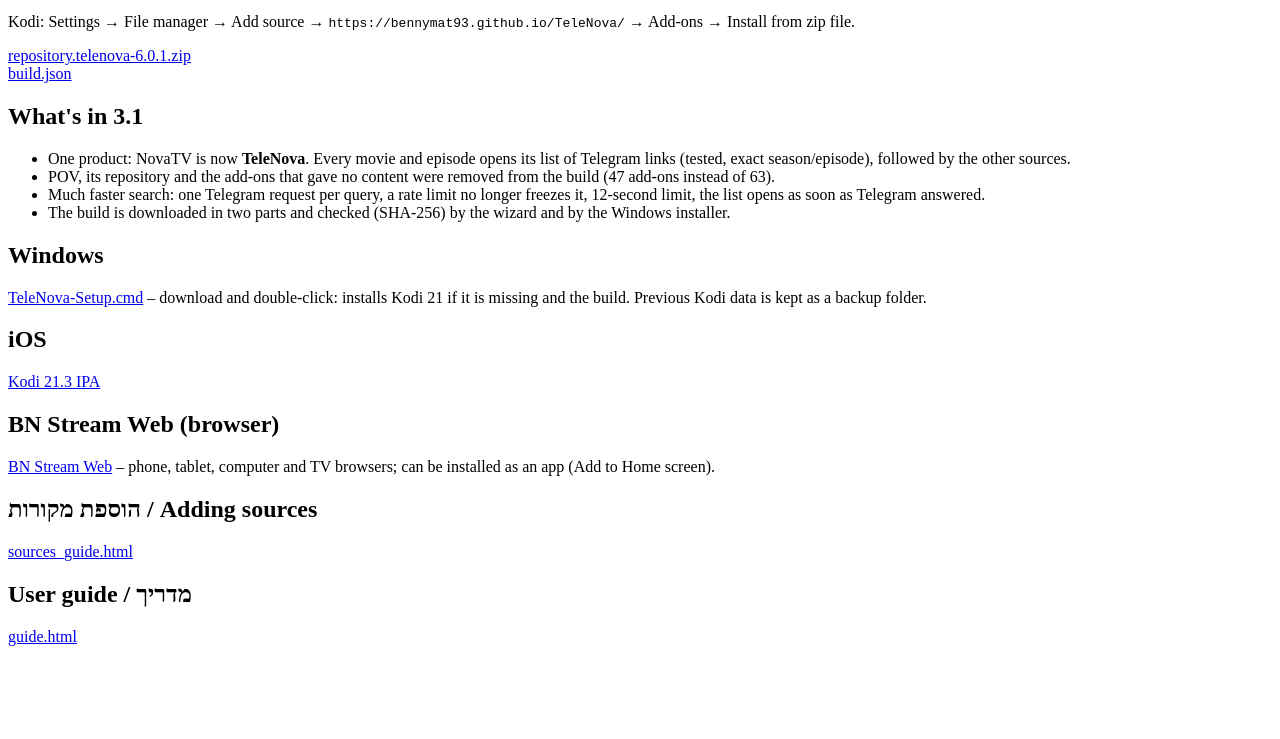
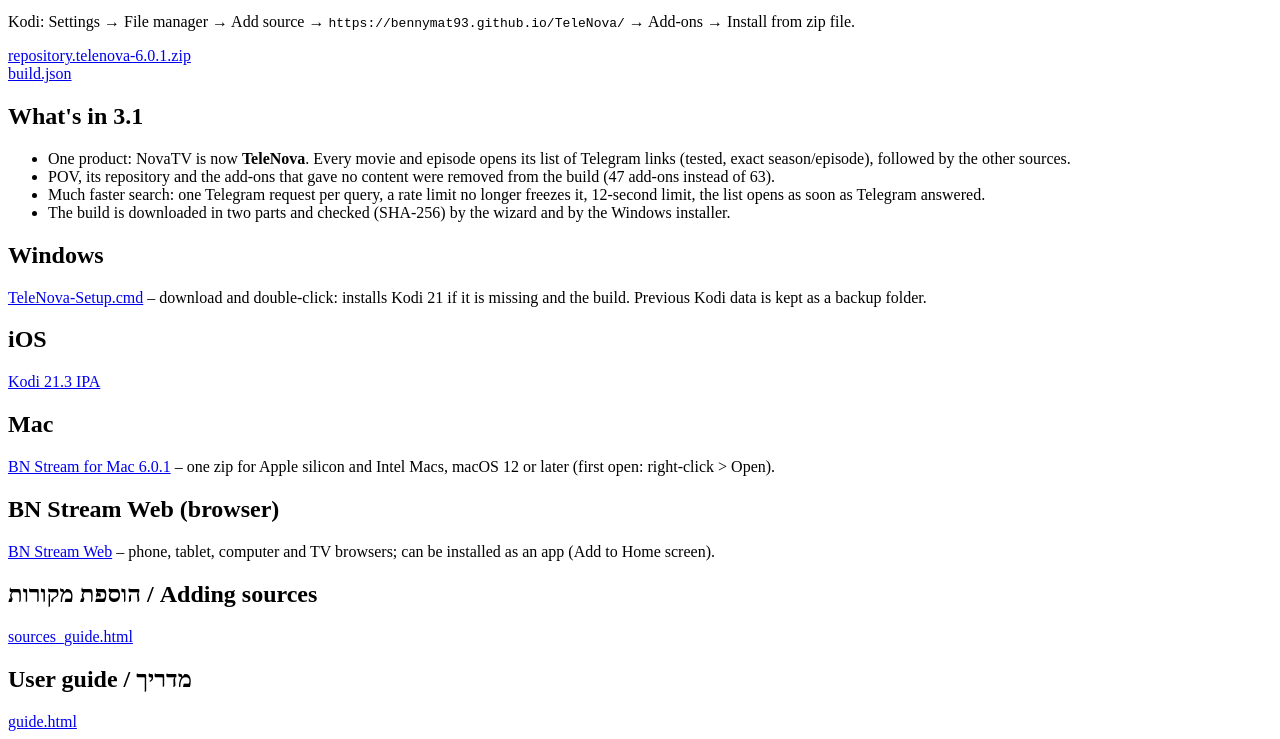
Before and after one commit to bennymat93/TeleNova, a plain HTML site: page index.html in a window 1280 px wide. Shown: the part 101-840 px from the top of the page. Before the commit the page ends 800 px from the top, so only its background shows below. Drawn offline with Linux system fonts and the light colour scheme.

Commit message:
Site: link to BN Stream for Mac 6.0.1 on the main page
Co-Authored-By: Claude Opus 5.5 <noreply@anthropic.com>

```diff
--- a/index.html
+++ b/index.html
@@ -15,6 +15,8 @@
 <a href="windows/TeleNova-Setup.cmd" download>TeleNova-Setup.cmd</a> &ndash; download and double-click: installs Kodi 21 if it is missing and the build. Previous Kodi data is kept as a backup folder.
 <h2>iOS</h2>
 <a href="ios/">Kodi 21.3 IPA</a>
+<h2>Mac</h2>
+<a href="mac/">BN Stream for Mac 6.0.1</a> &ndash; one zip for Apple silicon and Intel Macs, macOS 12 or later (first open: right-click &gt; Open).
 <h2>BN Stream Web (browser)</h2>
 <a href="web/">BN Stream Web</a> &ndash; phone, tablet, computer and TV browsers; can be installed as an app (Add to Home screen).
 <h2>&#1492;&#1493;&#1505;&#1508;&#1514; &#1502;&#1511;&#1493;&#1512;&#1493;&#1514; / Adding sources</h2>
```
